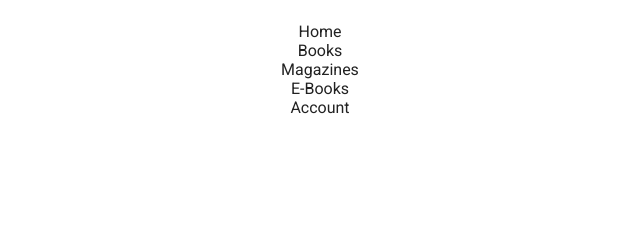
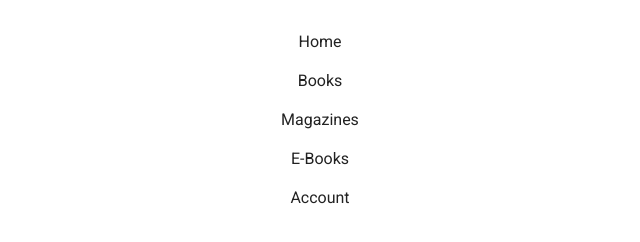
Before and after one commit to TannyWeb/JD-Bookstore, a website built with webpack: page src/pages/index.html in a window 1280 px wide. Shown: the part 56-298 px from the top of the page, without its empty margins (320-960 px from the left). Built offline with nearby package versions, Linux system fonts and the light colour scheme.

```diff
--- a/src/scss/navigation.scss
+++ b/src/scss/navigation.scss
@@ -9,6 +9,8 @@
 
         li {
             list-style-type: none;
+            padding: 10px;
+
 
             a {
                 color: rgb(34, 34, 34);
@@ -89,6 +91,8 @@
 
     input:checked ~ ul {
         display: flex;
+        width: calc(100% + 30px);
+        margin-left: -15px;
     }
 
 
```
